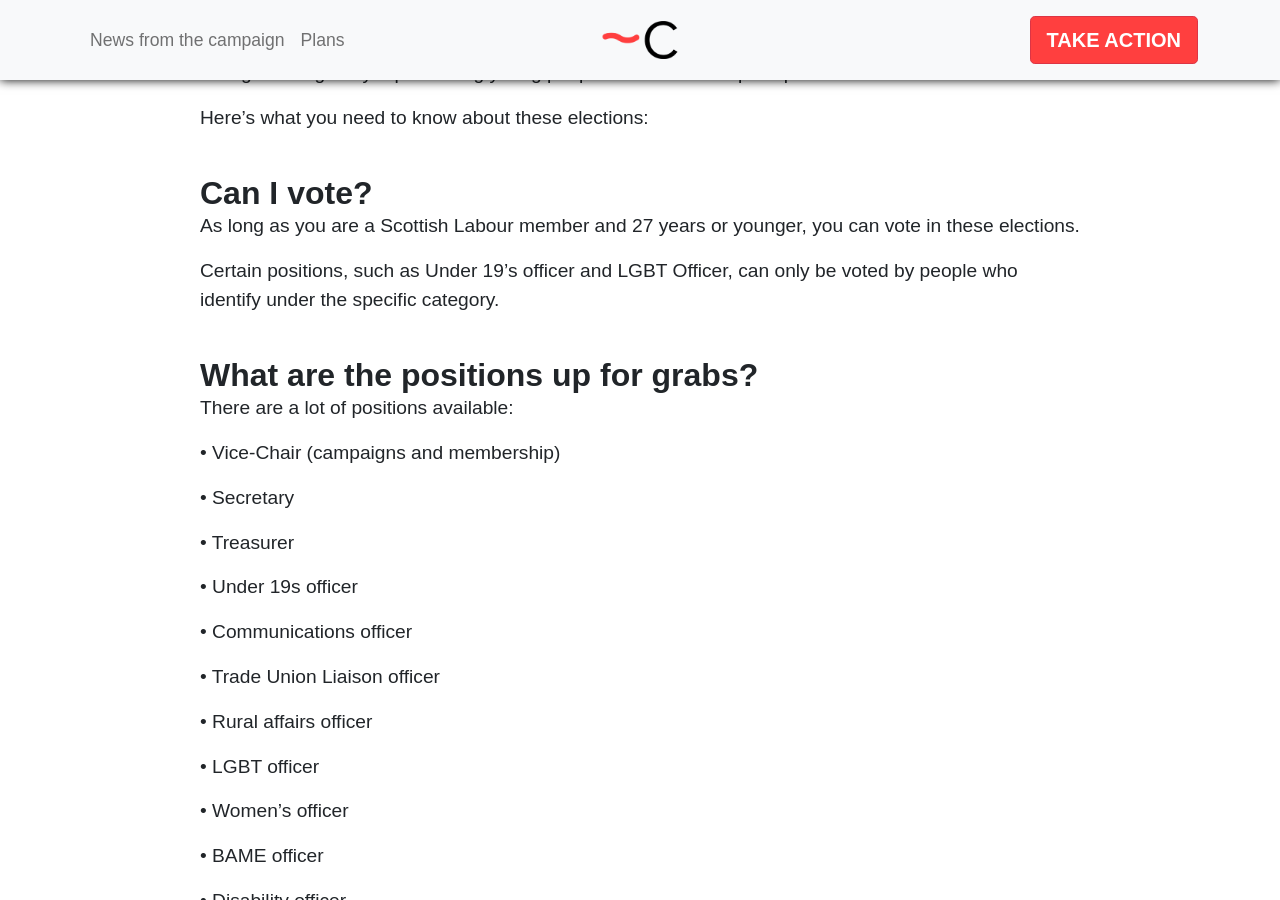
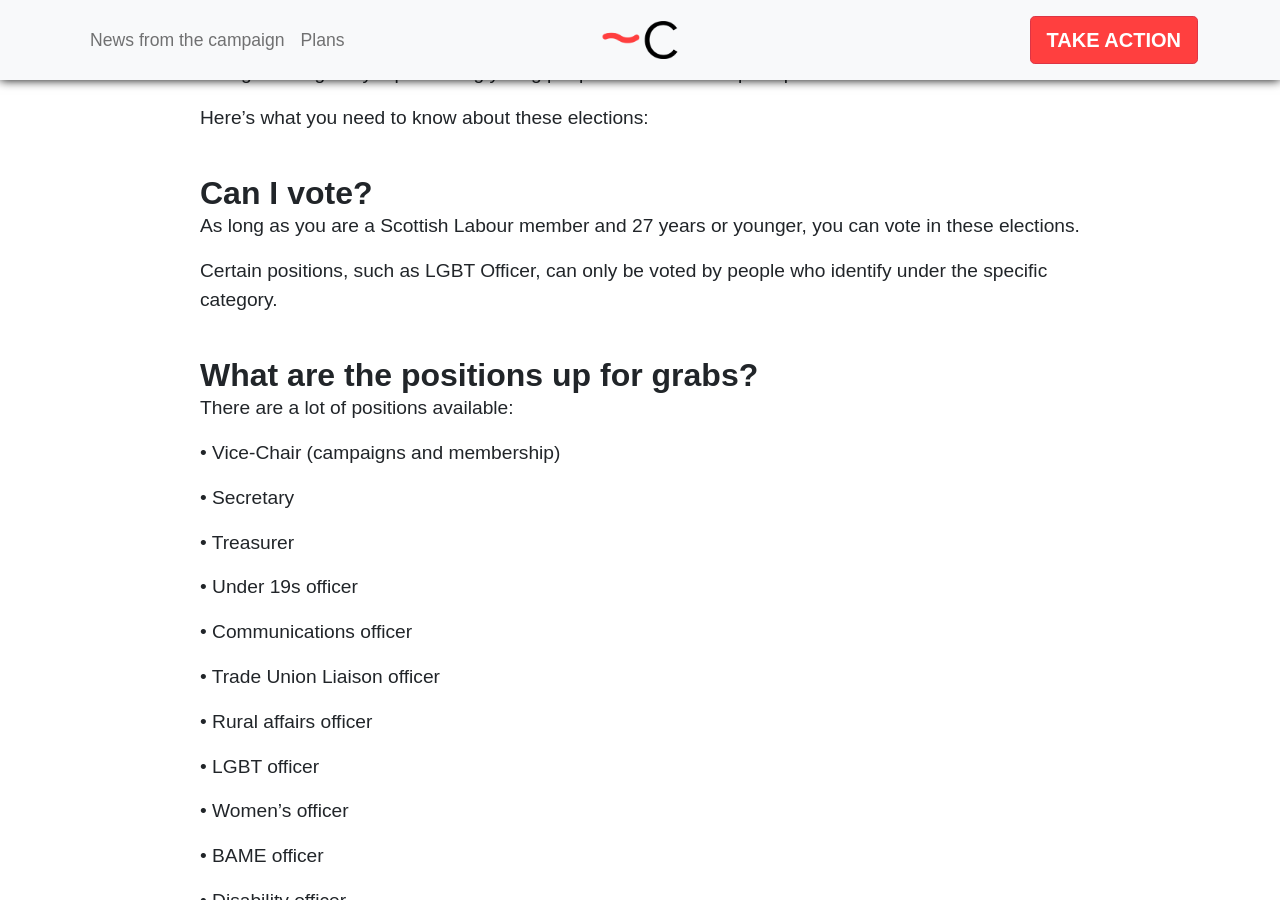
Before and after one commit to ClarkNarvas/CaraMcDade, a Jekyll site: the page built from _posts/2021-03-13-everythingyouneedtoknow.markdown, in a window 1280 px wide and 900 px high, scrolled down 868 px. Built offline with Jekyll 4.4.1, drawn with Linux system fonts in a browser that asks for light colours; some web fonts are replaced.

Commit message:
correction

```diff
--- a/_posts/2021-03-13-everythingyouneedtoknow.markdown
+++ b/_posts/2021-03-13-everythingyouneedtoknow.markdown
@@ -12,7 +12,7 @@ Here's what you need to know about these elections:
 ## Can I vote?
 As long as you are a Scottish Labour member and 27 years or younger, you can vote in these elections.
 
-Certain positions, such as Under 19's officer and LGBT Officer, can only be voted by people who identify under the specific category.
+Certain positions, such as LGBT Officer, can only be voted by people who identify under the specific category.
 ## What are the positions up for grabs?
 There are a lot of positions available:
 
```
